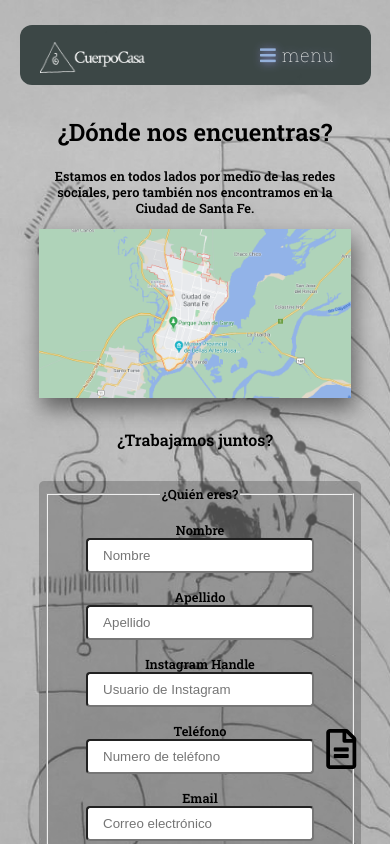
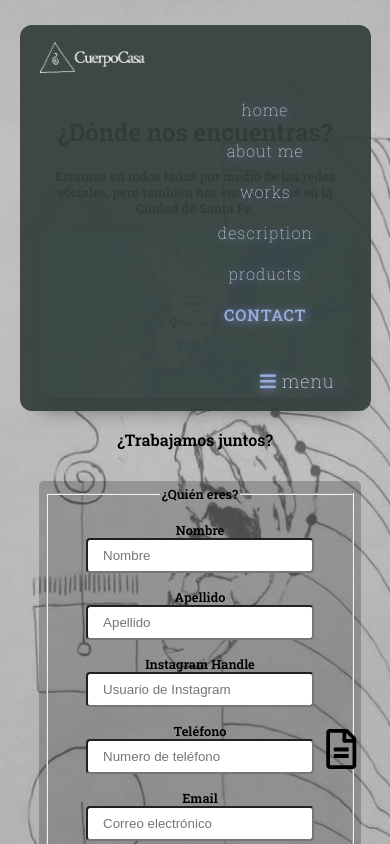
Before and after one commit to GabrielAlberini/cuerpocasa, a plain HTML site: page contacts.html in a window 390 px wide. Both pictures are taken after a click on the element "menu". Shown: the top 844 px of the page. Drawn offline with nearby package versions, Linux system fonts and the light colour scheme.

Commit message:
Responsive versión final

```diff
--- a/contacts.html
+++ b/contacts.html
@@ -90,5 +90,12 @@
         <a class="socialMedia__link" href="https://wa.me/543498528087"><i class="socialMedia__ico fab fa-whatsapp"></i></a>
     </div>
 </footer>
+<!--Función nav-->
+    <script src="https://code.jquery.com/jquery-1.12.4.min.js"></script>
+    <script>
+    $(".hide").on('click', function() {
+        $("nav ul").toggle('slow');
+    })
+    </script>
 </body>
 </html>
--- a/css/contact.css
+++ b/css/contact.css
@@ -27,6 +27,7 @@ header {
   position: fixed;
   top: 3%;
   left: 5%;
+  z-index: 1000;
 }
 
 .logo__img {
@@ -279,6 +280,8 @@ display: inline-block;
     display: block;
   }
 
+  /*Main*/
+
   .maps {
     width: 100%;
   }
--- a/css/products.css
+++ b/css/products.css
@@ -20,8 +20,6 @@ body {
 
 /*Header*/
 
-/*Header*/
-
 header {
   width: 90%;
   background: var(--varHeader);
@@ -29,6 +27,7 @@ header {
   position: fixed;
   top: 3%;
   left: 5%;
+  z-index: 1000;
 }
 
 .logo__img {
```
Also changed, not shown: products.html (+9 -2 lines).
